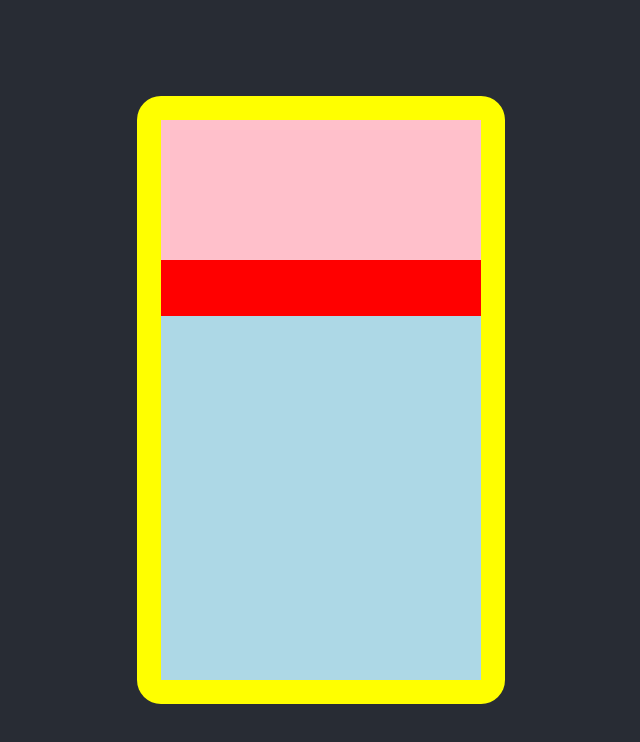
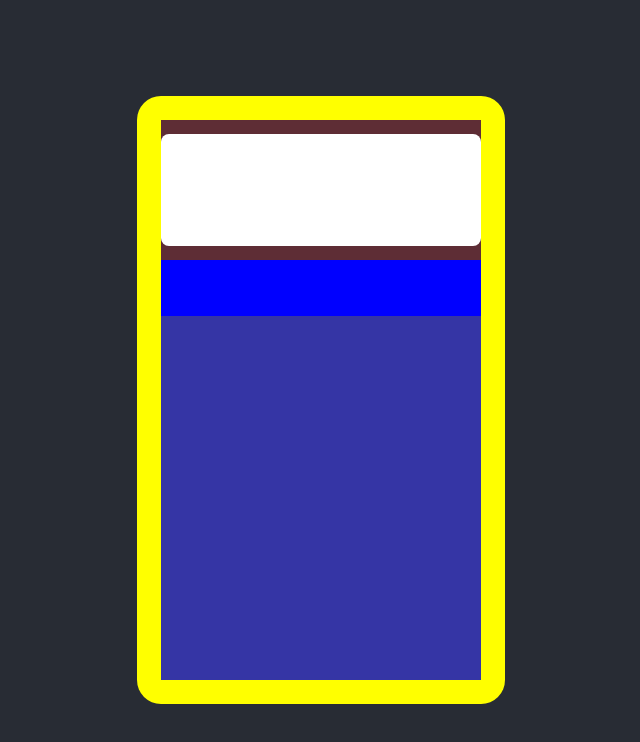
Before and after one commit to Jam-Jam786/Week6ReactSheikhhMohamadJamalHussain, a React (Create React App) app in the folder functioning/: page / in a window 1280 px wide. Shown: the top 742 px of the page, without its empty margins (319-959 px from the left). Built offline with nearby package versions, Linux system fonts and the light colour scheme.

Commit message:
applied CSS especially Calculator-top
applied CSS setting with especially paid attention to the calculator-top classname thats the parent because then the calculator-display classname is altered as the child.

```diff
--- a/functioning/src/Calculator.css
+++ b/functioning/src/Calculator.css
@@ -1,28 +1,37 @@
 .calculatar-container{
     height: 70vh;
     width: 25vw;
+    border-radius: 24px;
+    padding: 24px;
     background-color: yellow;
-    border-radius: 24px;
+
     display: flex;
     flex-direction: column;
-    padding: 24px;
 }
 
 .calculator-top{
     flex: 0.25;
-    background-color: pink;
+    background-color: rgb(94, 45, 53);
+
+    display: flex;
+    justify-content: center;
+    align-items: center;
 }
 
 .calculator-display{
+    width: 100%;
+    height: 80%;
+    border-radius: 8px;
+    background-color: white;
 
 }
 
 .calculator-operators{
     flex: 0.10;
-    background-color: red;
+    background-color: blue;
 }
 
 .calculator-numbers{
     flex: 0.65;
-    background-color: lightblue;
+    background-color: rgb(53, 53, 165);
 }
```
